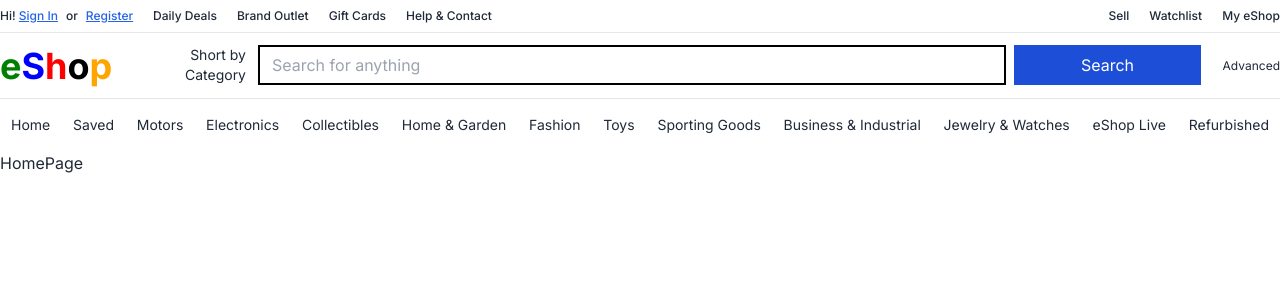
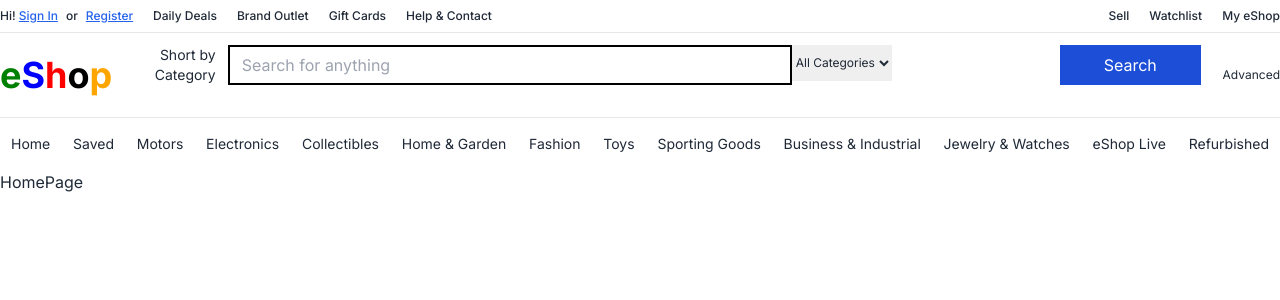
Before and after one commit to SakibAlHasan10/eShop, a Next.js app: page / in a window 1280 px wide. Shown: the top 300 px of the page. Built offline with nearby package versions, Linux system fonts and the light colour scheme.

Commit message:
update search bar

```diff
--- a/src/components/SearchBar.js
+++ b/src/components/SearchBar.js
@@ -21,11 +21,20 @@ const SearchBar = () => {
               <div>
                 <button className="text-sm hover:text-blue-500 mr-3 text-right">Short by Category</button>
                 </div>
+                <div className="flex w-full">
+
                 <input
                   className="border-2 border-black px-3 text-base w-9/12 h-10"
                   placeholder="Search for anything"
                 />
-                <button className="w-[200px] ml-2 bg-blue-700 h-10 text-white">
+                <select className="mb-6 text-xs h-9">
+                  <option>All Categories</option>
+                  <option>B</option>
+                  <option>C</option>
+                </select>
+                </div>
+
+                <button className="w-[200px] ml-20 bg-blue-700 h-10 text-white">
                   Search
                 </button>
             </div>
```
